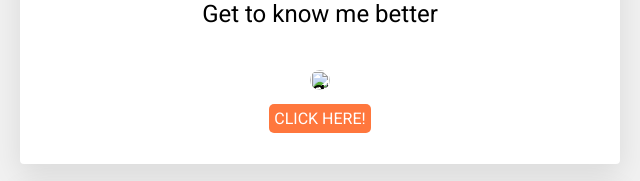
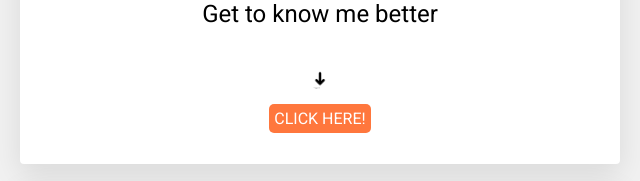
Before and after one commit to EddieStrada/profile, a plain HTML site: page index.html in a window 1280 px wide. Shown: the part 459-640 px from the top of the page, 320-960 px from the left. Drawn offline with Linux system fonts and the light colour scheme.

Commit message:
final change

```diff
--- a/index.html
+++ b/index.html
@@ -22,7 +22,7 @@
       Sports!!<img src="images/noun_Soccer Ball_23344.png" alt="soccer ball icon">
       </p>
       <p>Get to know me better</p><br>
-        <p><img src="noun_Arrow Down_2013367.png" alt="arrow down icon"></p>
+        <p><img src="images/noun_Arrow Down_2013367.png" alt="arrow down icon"></p>
 
       <span>
       <a href="#" target="blank" class="click">CLICK HERE!</a>
```
